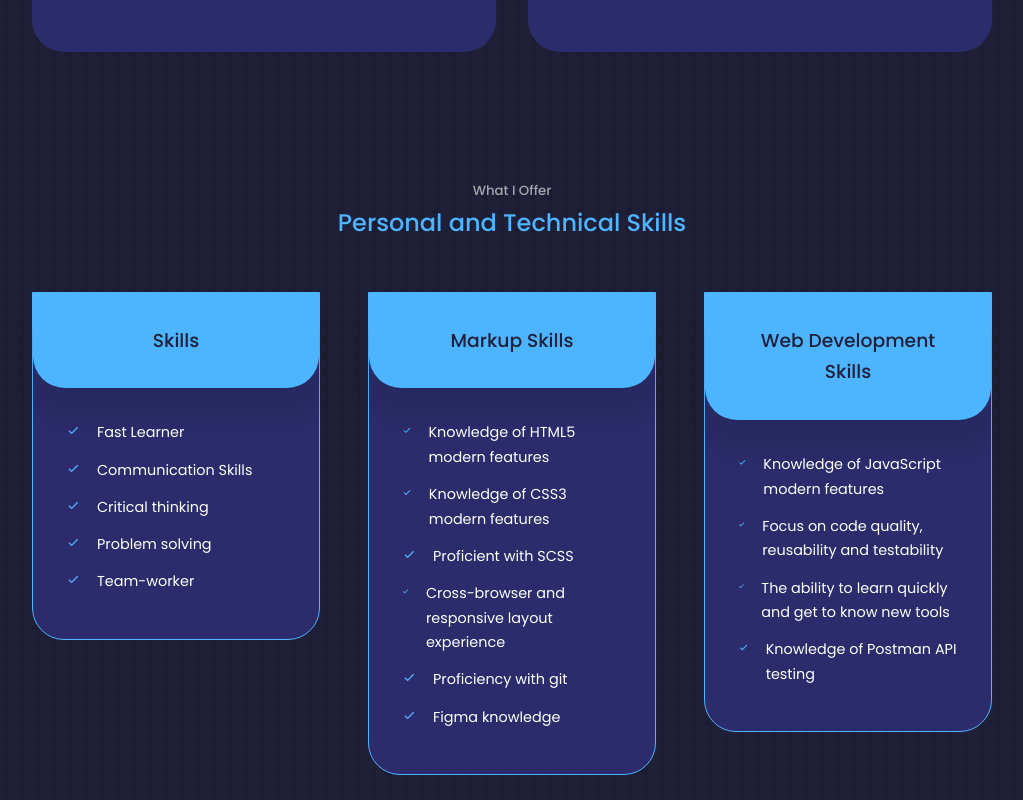
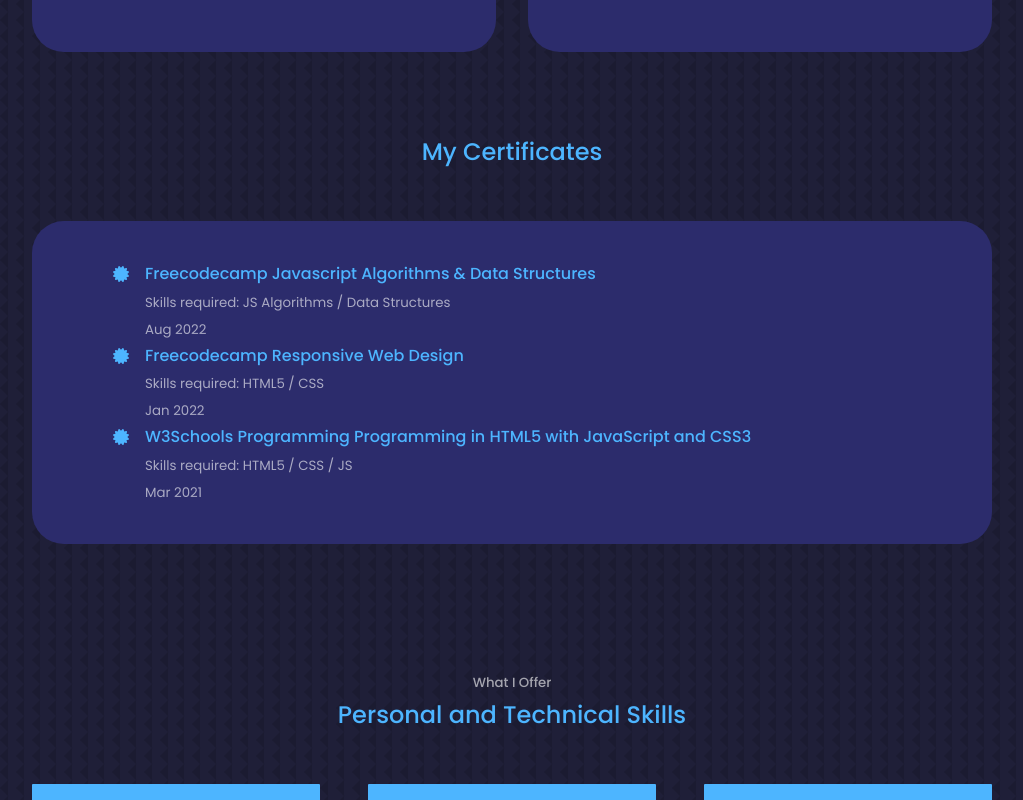
Before and after one commit to lukakavtarra/portfolio, a React (Create React App) app: page / in a window 1280 px wide. Shown: the part 2500-3300 px from the top of the page, without its empty margins (128-1151 px from the left). Built offline with nearby package versions, Linux system fonts and the light colour scheme.

Commit message:
changes in certificate and portfolio

```diff
--- a/src/App.jsx
+++ b/src/App.jsx
@@ -11,7 +11,7 @@
 
 const app = () => {
   return (
-    <>
+    <React.StrictMode>
       <Header />
       <Nav />
       <About />
@@ -20,8 +20,7 @@
       <Portfolio />
       <Contact />
       <Footer />
-
-    </>
+    </React.StrictMode>
   )
 }
 
--- a/src/components/experience/Experience.jsx
+++ b/src/components/experience/Experience.jsx
@@ -1,6 +1,7 @@
 import React from 'react'
 import './experience.css'
 import {BsPatchCheckFill} from 'react-icons/bs'
+import {FaCertificate} from 'react-icons/fa'
 
 const Experience = () => {
   return (
@@ -71,6 +72,13 @@
             <article className='experience__details'>
               <BsPatchCheckFill className="experience__details-icon" />
               <div>
+              <h4>Express.js</h4>
+              <small className='text-light'>Entry-level</small>
+              </div>
+            </article>
+            <article className='experience__details'>
+              <BsPatchCheckFill className="experience__details-icon" />
+              <div>
               <h4>C++</h4>
               <small className='text-light'>Entry-level</small>
               </div>
@@ -105,6 +113,35 @@
         </div>
       </div>
       </div>
+      {/* Certificates */}
+      <h2 className='certificates__header'>My Certificates</h2>
+      <div className="container certificate__container">
+          <div >
+            <article className='experience__details'>
+              <FaCertificate className="experience__details-icon" />
+              <div>
+              <h4><a href="https://www.freecodecamp.org/certification/Lukakavtaradze/javascript-algorithms-and-data-structures" target='_blank'>Freecodecamp Javascript Algorithms & Data Structures</a></h4>
+              <small className='text-light'>Skills required: JS Algorithms / Data Structures<br />Aug 2022</small>
+              <small></small>
+              </div>
+            </article>
+            <article className='experience__details'>
+              <FaCertificate className="experience__details-icon" />
+              <div>
+              <h4><a href="https://www.freecodecamp.org/certification/Lukakavtaradze/responsive-web-design" target='_blank'>Freecodecamp Responsive Web Design</a></h4>
+              <small className='text-light'>Skills required: HTML5 / CSS<br />Jan 2022</small>
+              </div>
+            </article>
+            <article className='experience__details'>
+              <FaCertificate className="experience__details-icon" />
+              <div>
+              <h4><a href="https://certification.w3schools.com/w3certified.asp?id=12896962" target='_blank'>W3Schools Programming Programming in HTML5 with JavaScript and CSS3</a></h4>
+              <small className='text-light'>Skills required: HTML5 / CSS / JS<br /> Mar 2021</small>
+              </div>
+            </article>
+        </div>
+      </div>
+
     </section>
   )
 }
--- a/src/components/experience/experience.css
+++ b/src/components/experience/experience.css
@@ -41,6 +41,29 @@
     color: var(--color-primary);
 }
 
+
+.certificate__container {
+    display: grid;
+    grid-template-columns: 1fr;
+}
+.certificate__container > div {
+    background-color: var(--color-bg-variant);
+    padding: 2.4rem 5rem;
+    border-radius: 2rem;
+    border: 1px solid transparent;
+    transition: var(--transition);
+}
+
+.certificate__container > div:hover {
+    background: transparent;
+    border-color: var(--color-bg-variant);
+    cursor: default;
+}
+
+.certificates__header {
+    margin-top: 5rem;
+}
+
 /* ============= MEDIA QUERIES (FOR MEDIUM DEVICES) */
 
 @media screen and (max-width:1024px) {
--- a/src/components/nav/Nav.jsx
+++ b/src/components/nav/Nav.jsx
@@ -8,7 +8,7 @@
 import { useState } from 'react'
 
 const Nav = () => {
-  const [activeNav, setActiveNav] = useState('#')
+  const [activeNav, setActiveNav] = useState('#') ;
   return (
     <nav>
       <a href="#" onClick={() => setActiveNav('#')} className={activeNav === '#' ? 'active' : ''}><AiOutlineHome /></a>
--- a/src/components/portfolio/Portfolio.jsx
+++ b/src/components/portfolio/Portfolio.jsx
@@ -26,15 +26,15 @@
     id: 3,
     image: MONSTERS,
     title: 'React App / Monsters Rolodex Application',
-    github: 'https://github.com/lukakavtarra/Article-preview-component-challenge-hub',
-    demo: 'https://lukakavtarra.github.io/Article-preview-component-challenge-hub/'
+    github: 'https://github.com/lukakavtarra/monsters-rolodex',
+    demo: 'https://lukakavtarra.github.io/monsters-rolodex/'
   },
   {
     id: 4,
     image: IMG3,
     title: 'Test Project / Article-preview-component-challenge-hub',
-    github: 'https://github.com/lukakavtarra/monsters-rolodex',
-    demo: 'https://lukakavtarra.github.io/monsters-rolodex/'
+    github: 'https://github.com/lukakavtarra/Article-preview-component-challenge-hub',
+    demo: 'https://lukakavtarra.github.io/Article-preview-component-challenge-hub/'
   },
   {
     id: 5,
--- a/src/components/services/Services.jsx
+++ b/src/components/services/Services.jsx
@@ -61,10 +61,6 @@
           </li>
           <li>
           <BiCheck  className='service__list-icon'/>
-          <p>Proficiency with git</p>
-          </li>
-          <li>
-          <BiCheck  className='service__list-icon'/>
           <p>Figma knowledge</p>
           </li>
         </ul>
@@ -90,6 +86,10 @@
           </li>
           <li>
           <BiCheck  className='service__list-icon'/>
+          <p>Proficiency with git</p>
+          </li>
+          <li>
+          <BiCheck  className='service__list-icon'/>
           <p>Knowledge of Postman API testing</p>
           </li>
 
```
